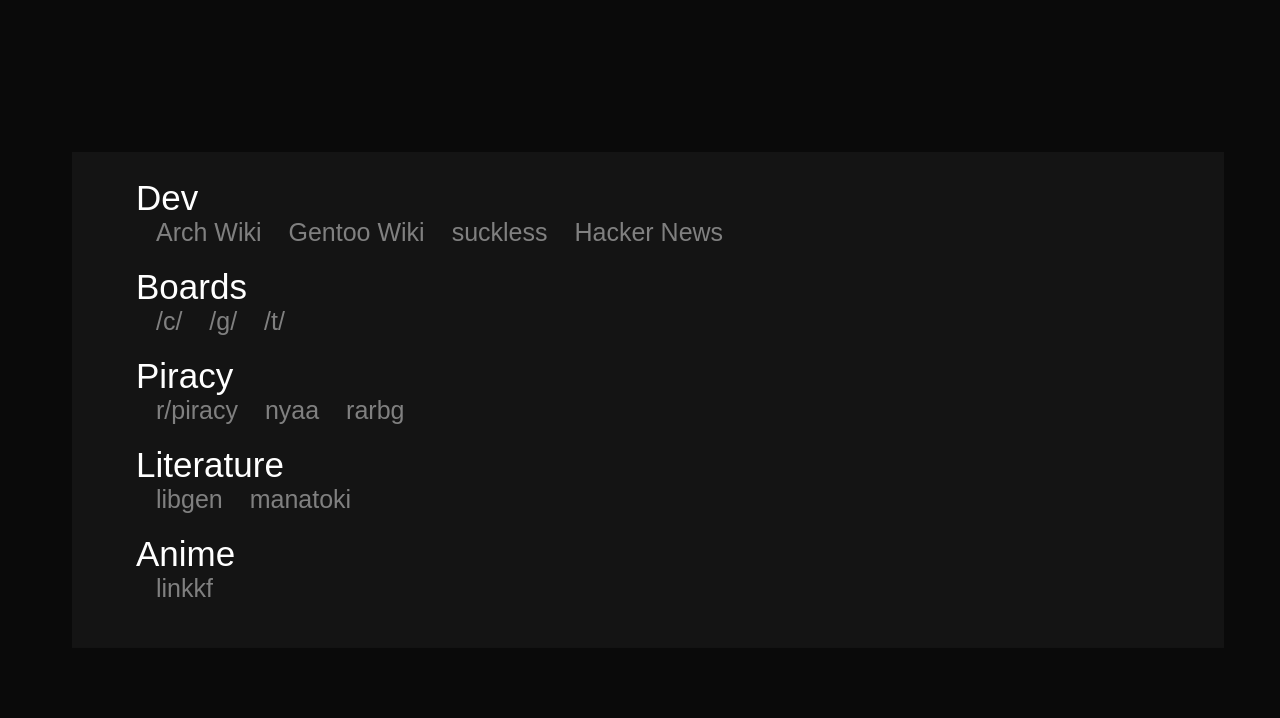
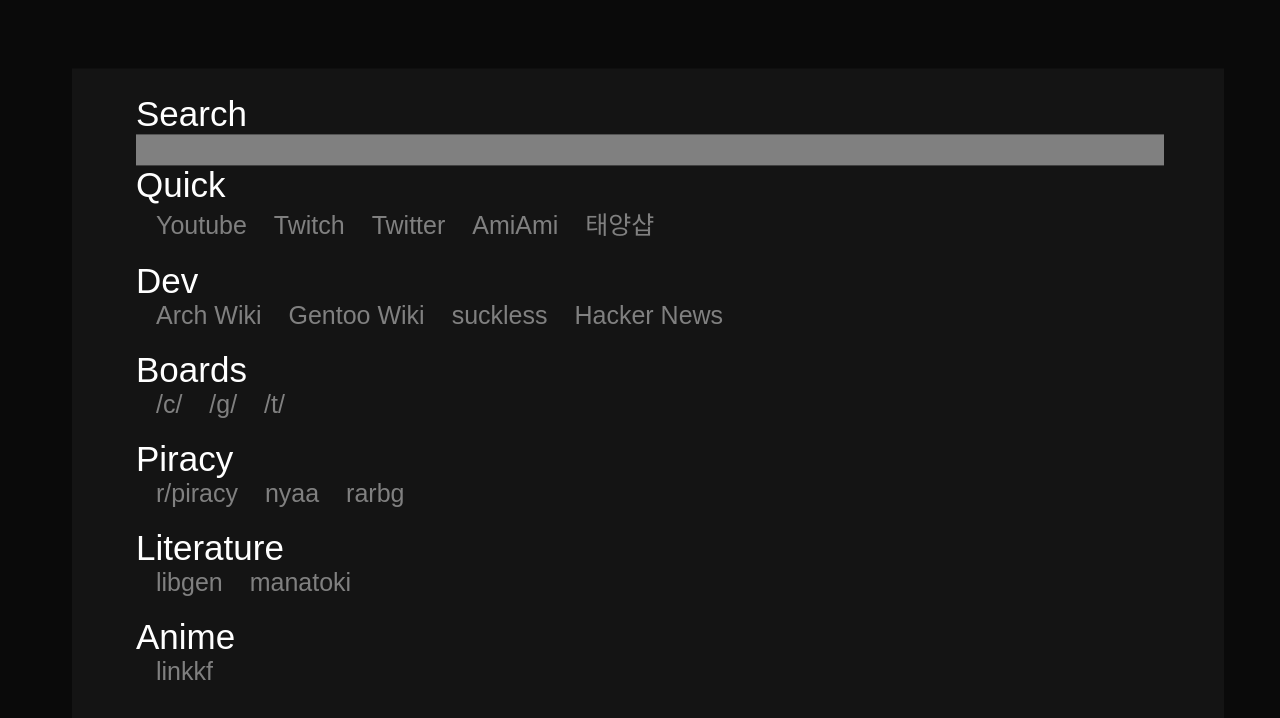
Before and after one commit to sourcefox-foss/sourcefox-foss.github.io, a plain HTML site: page index.html in a window 1280 px wide. Drawn offline with Linux system fonts and the light colour scheme.

Commit message:
Added Search

```diff
--- a/index.html
+++ b/index.html
@@ -8,6 +8,21 @@
         <!-- <h1>Clever Header Text</h1> -->
         <div class"list-container">
             <ul>
+                <li><span class="category">Search</span>
+                    <form action="https://searx.be/search">
+                        <input type="text" name="q" />
+                        <input type="submit" />
+                    </form>
+                </li>
+                <li><span class="category">Quick</span>
+                    <ul>
+                        <li><a href="https://youtube.com">Youtube</a></li>
+                        <li><a href="https://twitch.tv">Twitch</a></li>
+                        <li><a href="https://twitter.com">Twitter</a></li>
+                        <li><a href="https://amiami.com">AmiAmi</a></li>
+                        <li><a href="http://www.sunnetworks.co.kr">태양샵</a></li>
+                    </ul>
+                </li>
                 <li><span class="category">Dev</span>
                     <ul>
                         <li><a href="https://wiki.archlinux.org">Arch Wiki</a></li>
--- a/styles.css
+++ b/styles.css
@@ -47,3 +47,22 @@
 a:hover {
     color: violet;
 }
+
+input[type=text] {
+    width
+    border: none;
+    background-color: gray;
+    color: black;
+}
+
+input[type=text] {
+    border: none;
+    outline: none;
+    width: 100%;
+    font-size: 1rem;
+    margin: auto 0;
+}
+
+input[type=submit] {
+    display: none;
+}
```
